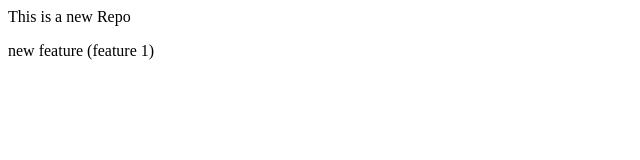
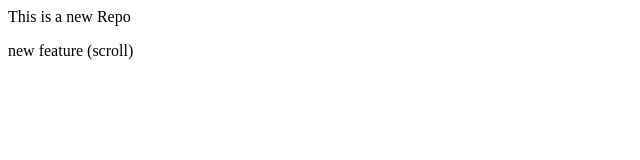
Before and after one commit to Shewale41/localrepo, a plain HTML site: page index.html in a window 1280 px wide. Shown: the full height of the page, 0-640 px from the left. Drawn offline with Linux system fonts and the light colour scheme.

```diff
--- a/index.html
+++ b/index.html
@@ -1,2 +1,2 @@
 <p>This is a new Repo</p>
-<p>new feature (feature 1)</p>
+<p>new feature (scroll)</p>
```
